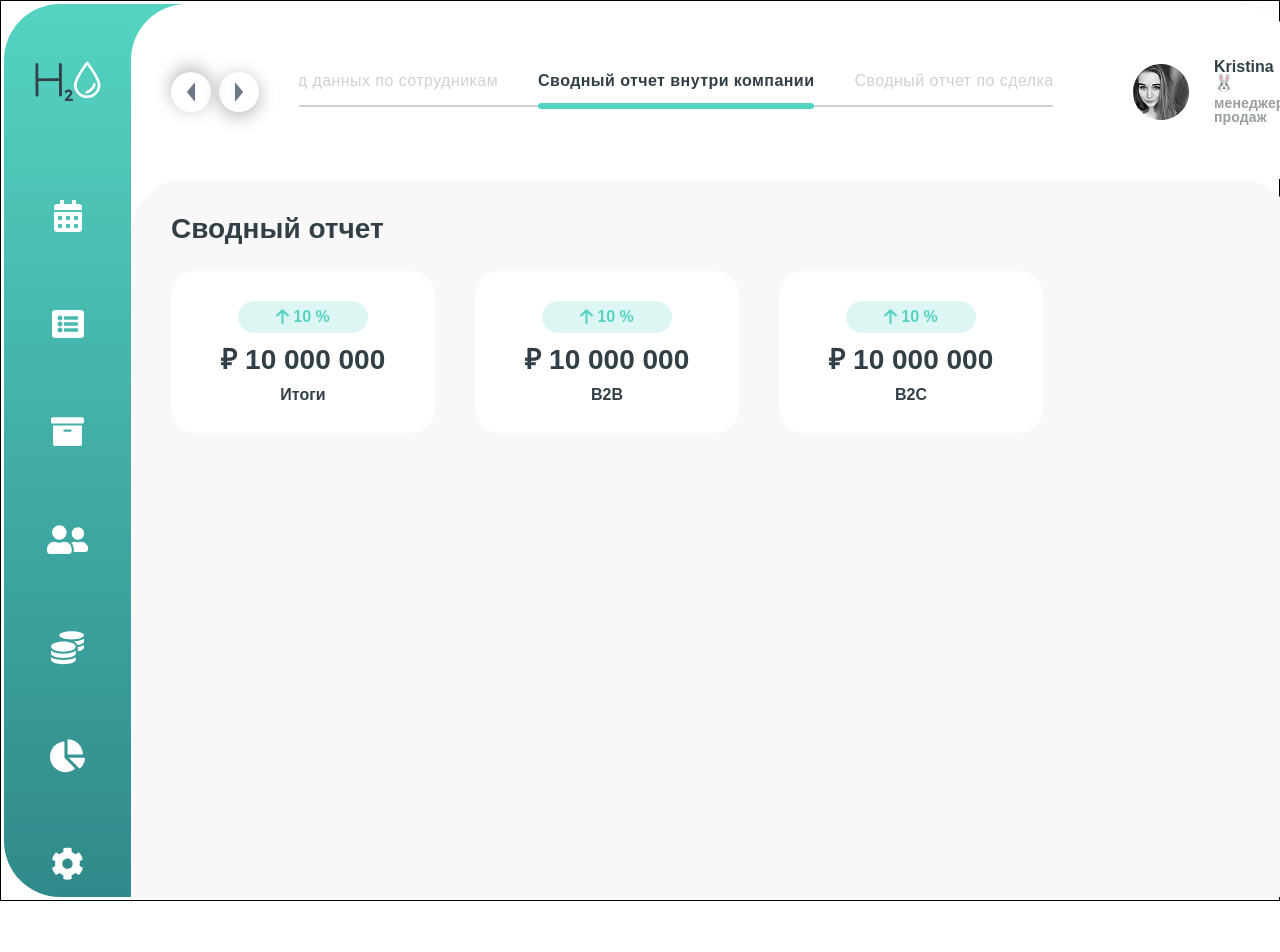
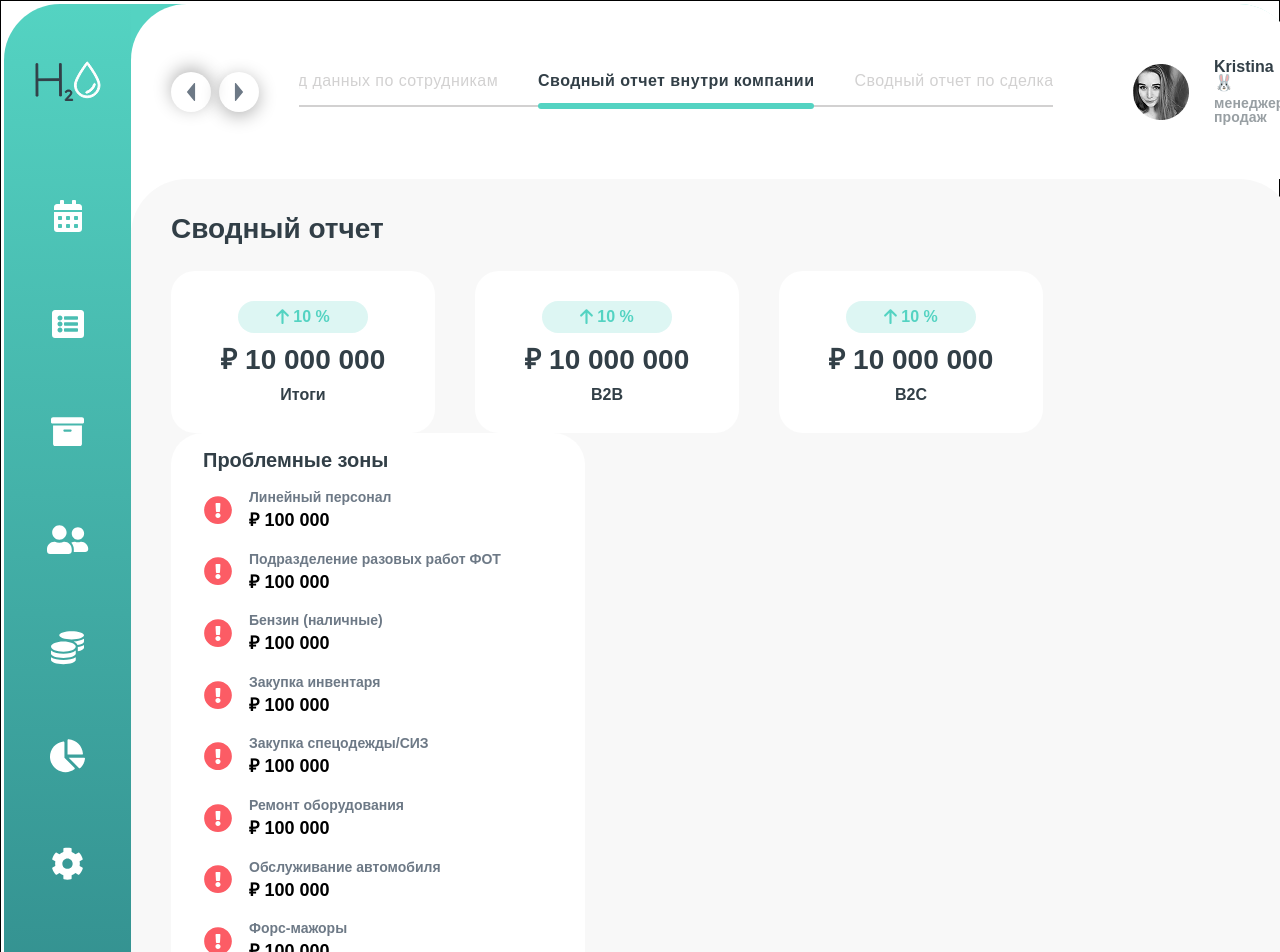
Before and after one commit to bemyexe/cleaning, a React (Vite) app: page / in a window 1280 px wide. Shown: the top 952 px of the page. Before the commit the page ends 901 px from the top, so only its background shows below. Built offline with nearby package versions, Linux system fonts and the light colour scheme.

Commit message:
feature(problez-zone-section): added section

```diff
--- a/src/app/pages/statistic-page/statistic-main-section/index.tsx
+++ b/src/app/pages/statistic-page/statistic-main-section/index.tsx
@@ -1,4 +1,5 @@
 import {StatisticInfoSection} from './statistic-info-section';
+import {StatisticProblemZoneSection} from './statistic-problem-zone-section';
 
 import './style.scss';
 
@@ -6,5 +7,6 @@ export const StatisticMainSection = () => (
   <main className="statistic-main-section">
     <h1 className="statistic-main-section__title">Сводный отчет</h1>
     <StatisticInfoSection sum={10000000} active={false} />
+    <StatisticProblemZoneSection />
   </main>
 );
--- /dev/null
+++ b/src/app/pages/statistic-page/statistic-main-section/statistic-problem-zone-section/index.tsx
@@ -0,0 +1,34 @@
+import clsx from 'clsx';
+
+import {ProblemZoneItem} from './problem-zone-item';
+
+import './style.scss';
+
+const ZONES = [
+  'Линейный персонал',
+  'Подразделение разовых работ ФОТ',
+  'Бензин (наличные)',
+  'Закупка инвентаря',
+  'Закупка спецодежды/СИЗ',
+  'Ремонт оборудования',
+  'Обслуживание автомобиля',
+  'Форс-мажоры',
+  'Рекламные бюджеты (Блогеры)',
+  'Рекламные бюджеты (Контекст)',
+];
+
+interface StatisticProblemZoneSectionProps {
+  className?: string;
+}
+
+export const StatisticProblemZoneSection = ({
+  className,
+}: StatisticProblemZoneSectionProps) => (
+  <section
+    className={clsx({className, 'statistic-problem-zone-section': true})}>
+    <h1 className="statistic-problem-zone-section__title">Проблемные зоны</h1>
+    {ZONES.map((zone, index) => (
+      <ProblemZoneItem key={index} zones={zone} sum={100000} />
+    ))}
+  </section>
+);
--- /dev/null
+++ b/src/app/pages/statistic-page/statistic-main-section/statistic-problem-zone-section/problem-zone-item/index.tsx
@@ -0,0 +1,30 @@
+import clsx from 'clsx';
+
+import ExclamationMark from '../../../../../../assets/exclamation-mark.svg?react';
+
+import './style.scss';
+
+const DANGER_LIMIT = 50000;
+
+interface ProblemZoneItemProps {
+  zones: string;
+  sum: number;
+}
+
+export const ProblemZoneItem = ({zones, sum}: ProblemZoneItemProps) => (
+  <div className="problem-zone-item">
+    <ExclamationMark
+      className={clsx({
+        'problem-zone-item-icon': true,
+        danger: sum > DANGER_LIMIT,
+      })}
+    />
+    <div className="problem-zone-item__wrapper">
+      <h1 className="problem-zone-item__title">{zones}</h1>
+      <div className="problem-zone-item-container">
+        <span>₽</span>
+        <p>{sum.toLocaleString('ru-RU')}</p>
+      </div>
+    </div>
+  </div>
+);
--- /dev/null
+++ b/src/app/pages/statistic-page/statistic-main-section/statistic-problem-zone-section/problem-zone-item/style.scss
@@ -0,0 +1,35 @@
+.problem-zone-item {
+  display: flex;
+  align-items: center;
+  gap: 16px;
+  .problem-zone-item-icon {
+    fill: var(--warn-mark);
+    width: 30px;
+    height: 30px;
+
+    &.danger {
+      fill: var(--danger-mark);
+    }
+  }
+
+  .problem-zone-item__wrapper {
+    display: flex;
+    flex-direction: column;
+    gap: 4px;
+
+    .problem-zone-item__title {
+      font-size: 14px;
+      font-weight: 600;
+      color: var(--secondary-text);
+      line-height: 18px;
+    }
+
+    .problem-zone-item-container {
+      display: flex;
+      gap: 5px;
+      font-size: 18px;
+      font-weight: 700;
+      line-height: 120%;
+    }
+  }
+}
--- /dev/null
+++ b/src/app/pages/statistic-page/statistic-main-section/statistic-problem-zone-section/style.scss
@@ -0,0 +1,15 @@
+.statistic-problem-zone-section {
+  max-width: 414px;
+  display: flex;
+  flex-direction: column;
+  gap: 18px;
+  background-color: var(--white);
+  padding: 17px 32px;
+  border-radius: 32px;
+
+  .statistic-problem-zone-section__title {
+    font-size: 20px;
+    font-weight: 700;
+    color: var(--main-text);
+  }
+}
--- a/src/app/pages/statistic-page/statistic-problem-zone-block/index.tsx
+++ /dev/null
@@ -1 +0,0 @@
-export const ProblemZoneBlock = () => <section>ProblemZoneBlock</section>;
```
Also changed, not shown: src/app/pages/statistic-page/statistic-main-section/statistic-chart-section/index.tsx (renamed from src/app/pages/statistic-page/statistic-main-section/statistic-chart/index.tsx).
